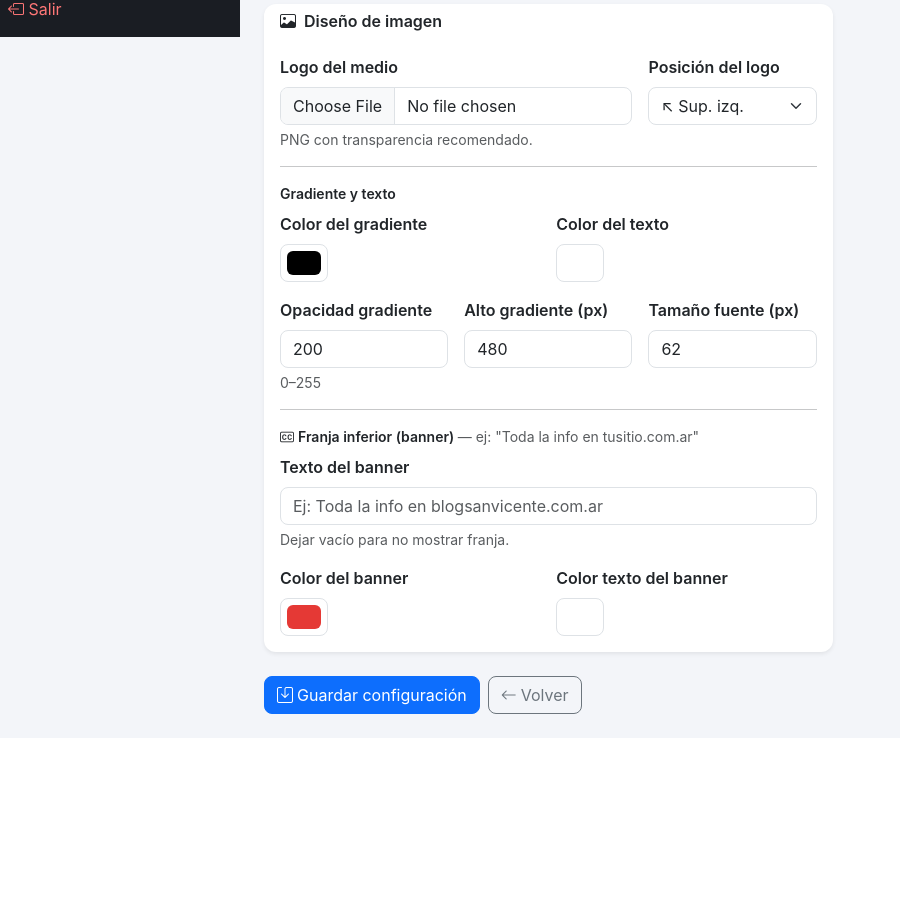
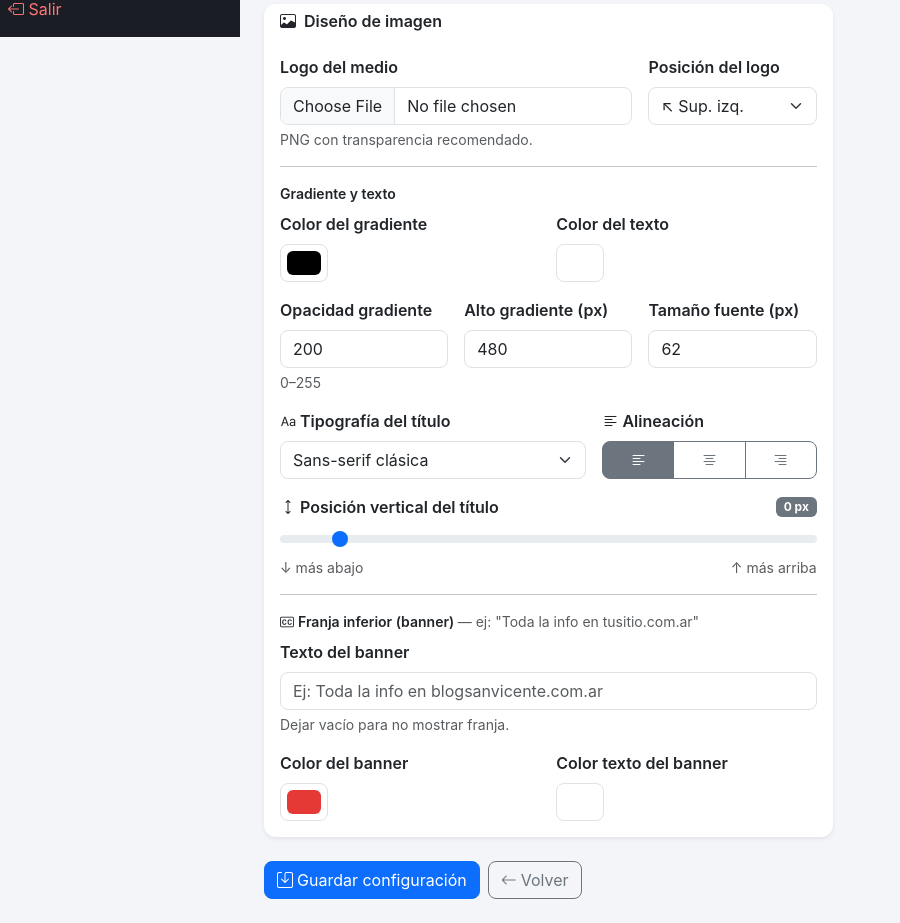
Before and after one commit to alfasocialmedia/autonews, a FastAPI app: template app/templates/settings_instagram_edit.html in a window 1280 px wide. Shown: the part 763-1686 px from the top of the page, without its empty margins (0-900 px from the left). Before the commit the page ends 1477 px from the top, so only its background shows below. Run offline with FastAPI, Linux system fonts and the light colour scheme; the template is opened without the code that fills it, so the values that code supplies are empty; parts of the project's set-up code (start-up, migrations or seed data) failed here and were passed over.

Commit message:
feat: controles de tipografía, alineación y posición del título en Instagram
- InstagramSettings: 3 nuevos campos: text_align (left/center/right),
  title_y_offset (px arriba/abajo desde posición base), font_family
  (sans/serif/impact/rounded)
- image_template_service: sistema de font families con fallbacks por
  plataforma (Docker: DejaVu/Noto, Windows: Arial/Georgia/Impact/Verdana).
  _draw_title ahora soporta alineación por línea y familia tipográfica
- preview endpoint: acepta 11 query params opcionales que sobreescriben los
  valores de DB para preview en tiempo real sin necesidad de guardar
- template: selector de tipografía, botones de alineación (left/center/right)
  y slider de posición vertical con badge numérico en tiempo real
- template JS: _collectPreviewParams() lee el formulario actual y pasa los
  valores al endpoint de preview; el usuario ve el efecto sin guardar primero
- Vista previa ahora disponible para cualquier cuenta guardada (no solo con token)

Co-Authored-By: Claude Sonnet 4.6 <noreply@anthropic.com>

```diff
--- a/app/main.py
+++ b/app/main.py
@@ -209,6 +209,12 @@ def _migrate_columns():
                 conn.execute(text("ALTER TABLE instagram_settings ADD COLUMN banner_color VARCHAR(10) DEFAULT '#e53935'"))
             if "banner_text_color" not in ig_cols:
                 conn.execute(text("ALTER TABLE instagram_settings ADD COLUMN banner_text_color VARCHAR(10) DEFAULT '#ffffff'"))
+            if "text_align" not in ig_cols:
+                conn.execute(text("ALTER TABLE instagram_settings ADD COLUMN text_align VARCHAR(10) DEFAULT 'left'"))
+            if "title_y_offset" not in ig_cols:
+                conn.execute(text("ALTER TABLE instagram_settings ADD COLUMN title_y_offset INTEGER DEFAULT 0"))
+            if "font_family" not in ig_cols:
+                conn.execute(text("ALTER TABLE instagram_settings ADD COLUMN font_family VARCHAR(30) DEFAULT 'sans'"))
         if "rss_feeds" in tables:
             rss_cols = [c["name"] for c in inspector.get_columns("rss_feeds")]
             if "instagram_settings_id" not in rss_cols:
--- a/app/models.py
+++ b/app/models.py
@@ -308,6 +308,10 @@ class InstagramSettings(Base):
     banner_text = Column(String(300), nullable=True)
     banner_color = Column(String(10), default="#e53935")
     banner_text_color = Column(String(10), default="#ffffff")
+    # Tipografía y posición del título
+    text_align = Column(String(10), default="left")
+    title_y_offset = Column(Integer, default=0)
+    font_family = Column(String(30), default="sans")
     # Control
     is_active = Column(Boolean, default=False)
     max_posts_per_day = Column(Integer, default=10)
--- a/app/routes/instagram.py
+++ b/app/routes/instagram.py
@@ -9,7 +9,7 @@ from datetime import datetime, timezone
 from typing import Optional
 
 import requests as http_requests
-from fastapi import APIRouter, Depends, File, Form, Request, UploadFile
+from fastapi import APIRouter, Depends, File, Form, Query, Request, UploadFile
 from fastapi.responses import HTMLResponse, JSONResponse, RedirectResponse
 from fastapi.templating import Jinja2Templates
 from sqlalchemy.orm import Session
@@ -98,6 +98,9 @@ async def instagram_create(
     banner_text: str = Form(""),
     banner_color: str = Form("#e53935"),
     banner_text_color: str = Form("#ffffff"),
+    text_align: str = Form("left"),
+    title_y_offset: int = Form(0),
+    font_family: str = Form("sans"),
     logo: Optional[UploadFile] = File(None),
     db: Session = Depends(get_db),
 ):
@@ -113,6 +116,7 @@ async def instagram_create(
                        logo_position, max_posts_per_day,
                        gradient_color, gradient_opacity, gradient_height,
                        font_size, text_color, banner_text, banner_color, banner_text_color,
+                       text_align, title_y_offset, font_family,
                        logo, db)
     db.commit()
     return RedirectResponse(f"/settings/instagram/{cfg.id}?msg=Cuenta+creada+correctamente", status_code=302)
@@ -153,6 +157,9 @@ async def instagram_save(
     banner_text: str = Form(""),
     banner_color: str = Form("#e53935"),
     banner_text_color: str = Form("#ffffff"),
+    text_align: str = Form("left"),
+    title_y_offset: int = Form(0),
+    font_family: str = Form("sans"),
     logo: Optional[UploadFile] = File(None),
     db: Session = Depends(get_db),
 ):
@@ -170,6 +177,7 @@ async def instagram_save(
                            logo_position, max_posts_per_day,
                            gradient_color, gradient_opacity, gradient_height,
                            font_size, text_color, banner_text, banner_color, banner_text_color,
+                           text_align, title_y_offset, font_family,
                            logo, db)
         db.commit()
         return RedirectResponse(
@@ -189,6 +197,7 @@ def _apply_form_to_cfg(
     gradient_color: str, gradient_opacity: int, gradient_height: int,
     font_size: int, text_color: str,
     banner_text: str, banner_color: str, banner_text_color: str,
+    text_align: str, title_y_offset: int, font_family: str,
     logo: Optional[UploadFile], db: Session,
 ):
     cfg.ig_user_id = ig_user_id.strip() or None
@@ -205,6 +214,9 @@ def _apply_form_to_cfg(
     cfg.banner_text = banner_text.strip() or None
     cfg.banner_color = banner_color if banner_color.startswith("#") else "#e53935"
     cfg.banner_text_color = banner_text_color if banner_text_color.startswith("#") else "#ffffff"
+    cfg.text_align = text_align if text_align in ("left", "center", "right") else "left"
+    cfg.title_y_offset = max(-200, min(900, title_y_offset))
+    cfg.font_family = font_family if font_family in ("sans", "serif", "impact", "rounded") else "sans"
 
     if app_secret.strip():
         cfg.encrypted_app_secret = encrypt_value(app_secret.strip())
@@ -295,7 +307,23 @@ def _make_fallback_image_bytes(w: int = 1200, h: int = 800) -> bytes:
 
 
 @router.get("/{account_id}/preview-image")
-async def preview_image(account_id: int, request: Request, db: Session = Depends(get_db)):
+async def preview_image(
+    account_id: int,
+    request: Request,
+    db: Session = Depends(get_db),
+    # Query params para preview en tiempo real (sobreescriben los valores de DB)
+    q_font_size: Optional[int] = Query(None, alias="font_size"),
+    q_text_color: Optional[str] = Query(None, alias="text_color"),
+    q_gradient_color: Optional[str] = Query(None, alias="gradient_color"),
+    q_gradient_opacity: Optional[int] = Query(None, alias="gradient_opacity"),
+    q_gradient_height: Optional[int] = Query(None, alias="gradient_height"),
+    q_banner_text: Optional[str] = Query(None, alias="banner_text"),
+    q_banner_color: Optional[str] = Query(None, alias="banner_color"),
+    q_banner_text_color: Optional[str] = Query(None, alias="banner_text_color"),
+    q_text_align: Optional[str] = Query(None, alias="text_align"),
+    q_title_y_offset: Optional[int] = Query(None, alias="title_y_offset"),
+    q_font_family: Optional[str] = Query(None, alias="font_family"),
+):
     if not _require_admin(request, db):
         from fastapi.responses import Response
         return Response(status_code=403)
@@ -305,7 +333,6 @@ async def preview_image(account_id: int, request: Request, db: Session = Depends
     import urllib.request as _ur
     from app.services.image_template_service import build_instagram_image
 
-    # Intentar descargar imagen de muestra desde Pollinations (timeout corto)
     img_bytes = None
     img_url = (
         "https://image.pollinations.ai/prompt/professional%20news%20photo%20editorial%20style"
@@ -318,24 +345,30 @@ async def preview_image(account_id: int, request: Request, db: Session = Depends
     except Exception:
         pass
 
-    # Fallback: degradado generado localmente
     if not img_bytes:
         img_bytes = _make_fallback_image_bytes()
+
+    # Query param tiene prioridad; si no viene, usa el valor de DB; si no hay DB, usa default
+    def _eff(q_val, db_val, default):
+        return q_val if q_val is not None else (db_val if db_val is not None else default)
 
     try:
         ig_bytes = build_instagram_image(
             img_bytes,
             "Vista previa — Título de la noticia de ejemplo",
             logo_path=cfg.logo_path if cfg else None,
-            logo_position=(cfg.logo_position if cfg else "bottom-right") or "bottom-right",
-            gradient_color=(cfg.gradient_color or "#000000") if cfg else "#000000",
-            gradient_opacity=(cfg.gradient_opacity or 200) if cfg else 200,
-            gradient_height=(cfg.gradient_height or 480) if cfg else 480,
-            font_size=(cfg.font_size or 62) if cfg else 62,
-            text_color=(cfg.text_color or "#ffffff") if cfg else "#ffffff",
-            banner_text=(cfg.banner_text or None) if cfg else None,
-            banner_color=(cfg.banner_color or "#e53935") if cfg else "#e53935",
-            banner_text_color=(cfg.banner_text_color or "#ffffff") if cfg else "#ffffff",
+            logo_position=((cfg.logo_position or "bottom-right") if cfg else "bottom-right"),
+            gradient_color=_eff(q_gradient_color, cfg.gradient_color if cfg else None, "#000000"),
+            gradient_opacity=_eff(q_gradient_opacity, cfg.gradient_opacity if cfg else None, 200),
+            gradient_height=_eff(q_gradient_height, cfg.gradient_height if cfg else None, 480),
+            font_size=_eff(q_font_size, cfg.font_size if cfg else None, 62),
+            text_color=_eff(q_text_color, cfg.text_color if cfg else None, "#ffffff"),
+            banner_text=q_banner_text if q_banner_text is not None else (cfg.banner_text if cfg else None),
+            banner_color=_eff(q_banner_color, cfg.banner_color if cfg else None, "#e53935"),
+            banner_text_color=_eff(q_banner_text_color, cfg.banner_text_color if cfg else None, "#ffffff"),
+            text_align=_eff(q_text_align, cfg.text_align if cfg else None, "left"),
+            title_y_offset=_eff(q_title_y_offset, cfg.title_y_offset if cfg else None, 0),
+            font_family=_eff(q_font_family, cfg.font_family if cfg else None, "sans"),
         )
     except Exception as exc:
         log.error("Error generando imagen de preview: %s", exc, exc_info=True)
--- a/app/templates/settings_instagram_edit.html
+++ b/app/templates/settings_instagram_edit.html
@@ -188,6 +188,46 @@
             </div>
           </div>
 
+          <div class="row g-3 mb-3">
+            <div class="col-7">
+              <label class="form-label fw-semibold"><i class="bi bi-type me-1"></i>Tipografía del título</label>
+              {% set ff = cfg.font_family if cfg and cfg.font_family else 'sans' %}
+              <select name="font_family" class="form-select" title="Tipografía del título">
+                <option value="sans"    {% if ff == 'sans'    %}selected{% endif %}>Sans-serif clásica</option>
+                <option value="serif"   {% if ff == 'serif'   %}selected{% endif %}>Serif editorial</option>
+                <option value="impact"  {% if ff == 'impact'  %}selected{% endif %}>Impacto / Display</option>
+                <option value="rounded" {% if ff == 'rounded' %}selected{% endif %}>Moderna redondeada</option>
+              </select>
+            </div>
+            <div class="col-5">
+              <label class="form-label fw-semibold"><i class="bi bi-text-left me-1"></i>Alineación</label>
+              {% set ta = cfg.text_align if cfg and cfg.text_align else 'left' %}
+              <div class="btn-group w-100" role="group" aria-label="Alineación del título">
+                <input type="radio" class="btn-check" name="text_align" id="align_left"   value="left"   {% if ta == 'left'   %}checked{% endif %} autocomplete="off" title="Alinear a la izquierda">
+                <label class="btn btn-outline-secondary" for="align_left"><i class="bi bi-text-left"></i></label>
+                <input type="radio" class="btn-check" name="text_align" id="align_center" value="center" {% if ta == 'center' %}checked{% endif %} autocomplete="off" title="Centrar texto">
+                <label class="btn btn-outline-secondary" for="align_center"><i class="bi bi-text-center"></i></label>
+                <input type="radio" class="btn-check" name="text_align" id="align_right"  value="right"  {% if ta == 'right'  %}checked{% endif %} autocomplete="off" title="Alinear a la derecha">
+                <label class="btn btn-outline-secondary" for="align_right"><i class="bi bi-text-right"></i></label>
+              </div>
+            </div>
+          </div>
+
+          <div class="mb-3">
+            <label class="form-label fw-semibold d-flex justify-content-between align-items-center">
+              <span><i class="bi bi-arrows-vertical me-1"></i>Posición vertical del título</span>
+              <span class="badge bg-secondary" id="yOffsetDisplay">{{ cfg.title_y_offset if cfg and cfg.title_y_offset is not none else 0 }} px</span>
+            </label>
+            <input type="range" name="title_y_offset" class="form-range" id="titleYOffset"
+                   min="-100" max="900" step="10"
+                   value="{{ cfg.title_y_offset if cfg and cfg.title_y_offset is not none else 0 }}"
+                   title="Posición vertical del título">
+            <div class="d-flex justify-content-between">
+              <small class="text-muted">↓ más abajo</small>
+              <small class="text-muted">↑ más arriba</small>
+            </div>
+          </div>
+
           <hr class="my-3">
           <p class="fw-semibold small mb-2">
             <i class="bi bi-badge-cc me-1"></i>Franja inferior (banner)
@@ -250,7 +290,7 @@
   <!-- Panel lateral -->
   <div class="col-lg-5">
     <!-- Vista previa -->
-    {% if cfg and cfg.encrypted_access_token %}
+    {% if cfg %}
     <div class="card border-0 shadow-sm mb-3">
       <div class="card-header bg-transparent border-0 d-flex justify-content-between align-items-center">
         <h6 class="mb-0 fw-semibold"><i class="bi bi-image me-2"></i>Vista previa</h6>
@@ -453,6 +493,27 @@ if (btnTestPublish) {
   });
 }
 
+// Slider de posición vertical
+const titleYOffset = document.getElementById('titleYOffset');
+const yOffsetDisplay = document.getElementById('yOffsetDisplay');
+if (titleYOffset && yOffsetDisplay) {
+  titleYOffset.addEventListener('input', () => {
+    yOffsetDisplay.textContent = titleYOffset.value + ' px';
+  });
+}
+
+function _collectPreviewParams() {
+  const params = new URLSearchParams({ t: Date.now() });
+  const form = document.querySelector('form[enctype]');
+  if (!form) return params;
+  const fd = new FormData(form);
+  ['gradient_color','gradient_opacity','gradient_height',
+   'font_size','text_color','banner_text','banner_color','banner_text_color',
+   'text_align','title_y_offset','font_family'
+  ].forEach(f => { const v = fd.get(f); if (v !== null) params.set(f, v); });
+  return params;
+}
+
 const btnPreview = document.getElementById('btnPreview');
 if (btnPreview) {
   btnPreview.addEventListener('click', async () => {
@@ -473,7 +534,7 @@ if (btnPreview) {
       container.innerHTML = '<p class="text-danger small p-2">Error al generar la vista previa.</p>';
       btnPreview.disabled = false; btnPreview.innerHTML = '<i class="bi bi-eye me-1"></i>Ver previa';
     };
-    img.src = `${BASE}/preview-image?t=${Date.now()}`;
+    img.src = `${BASE}/preview-image?${_collectPreviewParams().toString()}`;
   });
 }
 
--- a/app/worker.py
+++ b/app/worker.py
@@ -919,6 +919,9 @@ def _publish_instagram(db, ai_result: dict, img_payload: tuple | None, wp_image_
             banner_text=ig.banner_text or None,
             banner_color=ig.banner_color or "#e53935",
             banner_text_color=ig.banner_text_color or "#ffffff",
+            text_align=ig.text_align or "left",
+            title_y_offset=ig.title_y_offset or 0,
+            font_family=ig.font_family or "sans",
         )
 
         # Generar caption con Groq
```
Also changed, not shown: app/services/image_template_service.py (+110 -40 lines).
